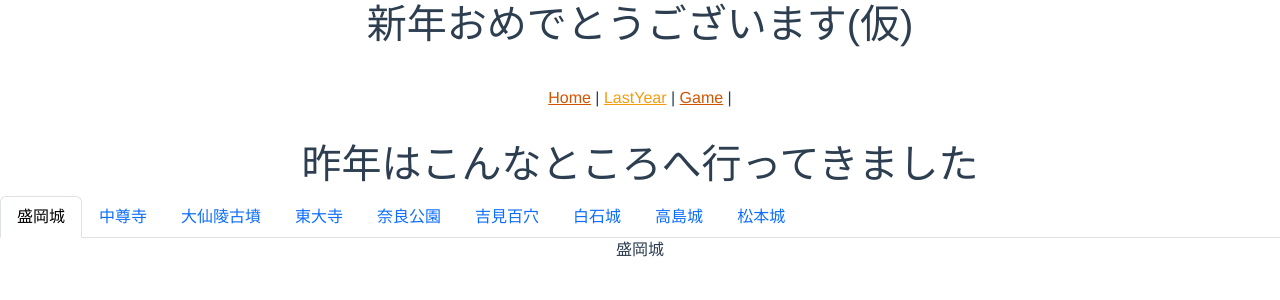
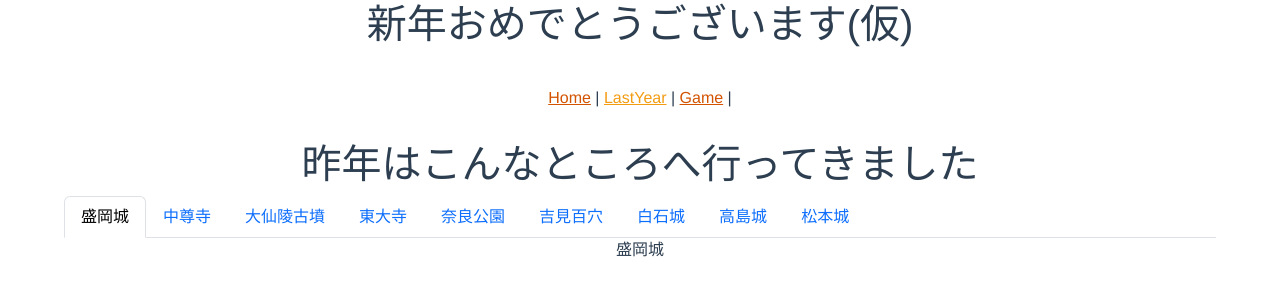
Before and after one commit to masashikuwahara/new_year2025, a Vue app: page /lastyear in a window 1280 px wide. Shown: the top 300 px of the page. Built offline with nearby package versions, Linux system fonts and the light colour scheme.

Commit message:
margin調整

```diff
--- a/src/views/LastYearView.vue
+++ b/src/views/LastYearView.vue
@@ -34,3 +34,10 @@ export default {
   }
 }
 </script>
+
+<style>
+.nav-tabs {
+  margin-left: 5%;
+  margin-right: 5%;
+}
+</style>
```
